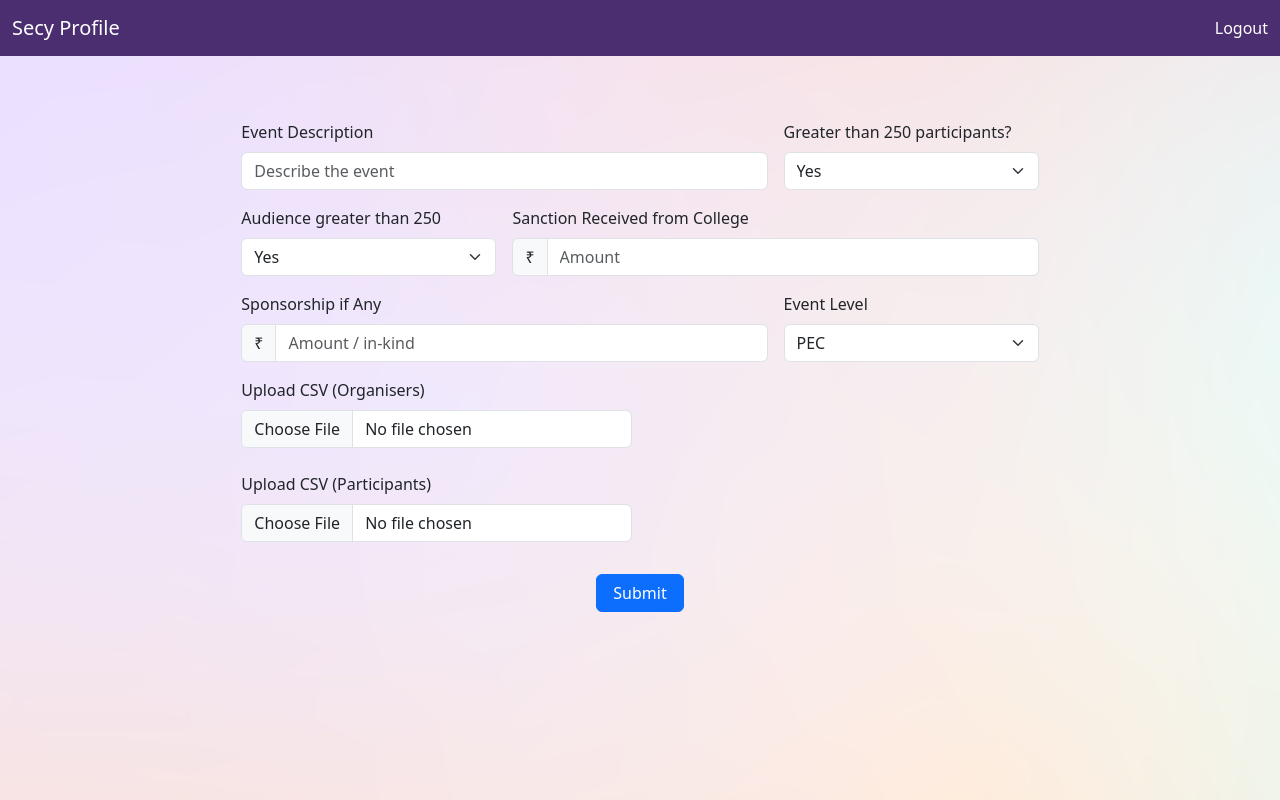
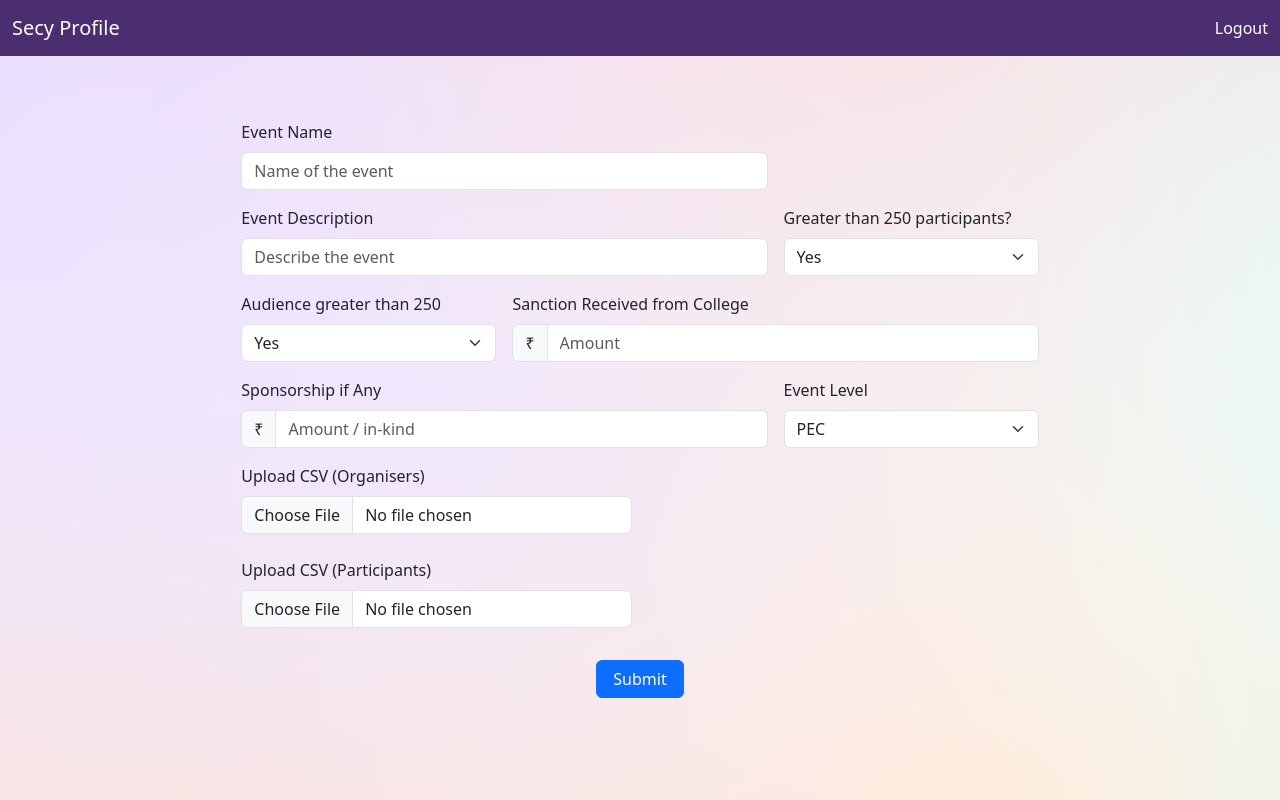
Before and after one commit to mineeshabrar/dsaapp, a Django app: page /secy_add_event in a window 1280 px wide. Run offline with Django 4.2, Linux system fonts and the light colour scheme; some libraries are stand-ins or nearby versions.

Commit message:
New event addition

```diff
--- a/heads/views.py
+++ b/heads/views.py
@@ -33,4 +33,56 @@ def secy_view(request):
     clubs = collection_name.find({})
     for c in clubs:
         c = c['clubs']
-        return render(request, 'secy_landing_page.html', {"clubs" : c["saasc"]})
+        #return render(request, 'secy_landing_page.html', {"clubs" : c["saasc"]})
+        return render(request, 'secy_home_page.html')
+
+def secy_add_event_data (request):
+    if request.method == 'POST':
+        club_name = request.user.email.split('@')[0]
+        event_name = request.POST['EventName']
+        event_description = request.POST['EventDescription']
+
+        collection_name = db["student_societies"]
+
+        clubs = collection_name.find({})
+
+        for c in clubs:
+            c = c['clubs']
+
+            for club in c:
+                if(club == club_name):
+                    event_id = ""
+                    if(len(c[club]) == 1):
+                        event_id = club + str(2301)
+                    else:
+                        event_id_org = c[club][len(c[club]) - 1]['event_id']
+                        event_id = event_id_org[-2:]
+                        event_id = int(event_id) + 1
+
+                        if(event_id < 10):
+                            event_id = event_id_org[:-2] + "0" + str(event_id)
+
+                        else:
+                            event_id = event_id_org[:-2] + str(event_id)
+
+                    new_event = {
+                        "name": event_name,
+                        "description": event_description,
+                        "event_organization": [
+                         "19105115",
+                        "19105118"
+                         ],
+                         "event_participation": [
+                          "19105123",
+                          "19105113"
+                          ],
+                        "event_id": event_id,
+                    }
+
+                    print(new_event)
+
+                    #db.collection_names.updateOne({club_name}, {'$push' : new_event})
+
+
+
+    return redirect('/secy/')
--- a/majorProject/urls.py
+++ b/majorProject/urls.py
@@ -28,5 +28,6 @@ urlpatterns = [
     path('secy/', secy_view),
     path('secy_add_event', add_event),
     path('secy/<str:event_id>', event_details),
+    path('secy/saveData/', secy_add_event_data, name= 'saveAddEventData'),
     re_path(r'^.*logout\/$', logout_view)
 ]
--- a/templates/secy_home_page.html
+++ b/templates/secy_home_page.html
@@ -46,16 +46,20 @@
           </div> -->
         <div class="col-md-8">
           <div class="container mt-5 me-5 px-3 py-3 pink-box">
-            <form class="row g-3" method="post" enctype="multipart/form-data">
+            <form class="row g-3" method="post" action="{% url 'saveAddEventData' %}" enctype="multipart/form-data">
             {% csrf_token %}
 
               <div class="col-md-8">
+                <label for="eventName" class="form-label">Event Name</label>
+                <input type="text" class="form-control" id="inputEmail4" placeholder="Name of the event" name="EventName">
+              </div>
+              <div class="col-md-8">
                 <label for="eventDescription" class="form-label">Event Description</label>
-                <input type="email" class="form-control" id="inputEmail4" placeholder="Describe the event">
+                <input type="text" class="form-control" id="inputEmail4" placeholder="Describe the event" name="EventDescription">
               </div>
               <div class="col-md-4">
                 <label for="inputPassword4" class="form-label">Greater than 250 participants?</label>
-                <select id="participantsCheck" class="form-select">
+                <select id="participantsCheck" class="form-select" name="ParticipantCount">
                   <option selected>Yes</option>
                   <option>No</option>
                 </select>
@@ -71,7 +75,7 @@
                 <label for="inputAddress" class="form-label">Sanction Received from College</label>
                 <div class="input-group">
                   <div class="input-group-text">₹</div>
-                  <input type="text" class="form-control" id="inlineFormInputGroupUsername" placeholder="Amount">
+                  <input type="text" class="form-control" id="inlineFormInputGroupUsername" placeholder="Amount" name="CollegeSanction">
                 </div>
               </div>
               <div class="col-md-8">
@@ -83,7 +87,7 @@
               </div>
               <div class="col-md-4">
                 <label for="inputPassword4" class="form-label">Event Level</label>
-                <select id="participantsCheck" class="form-select">
+                <select id="participantsCheck" class="form-select" name="College">
                   <option selected>PEC</option>
                   <option>NIT</option>
 
@@ -97,12 +101,12 @@
                   <div class="mb-2">
                     <label for="formFile" class="form-label" accept=".xls, .xlsx, .csv"> Upload CSV (Organisers)
                     </label>
-                    <input class="form-control" type="file" id="formFile">
+                    <input class="form-control" type="file" id="formFile" name="OrgFile">
                     <br>
 
                     <label for="formFile" class="form-label" accept=".xls, .xlsx, .csv"> Upload CSV (Participants)
                     </label>
-                    <input class="form-control" type="file" id="formFile">
+                    <input class="form-control" type="file" id="formFile" name="ParticipationFile">
                   </div>
                 </div>
               </div>
```
